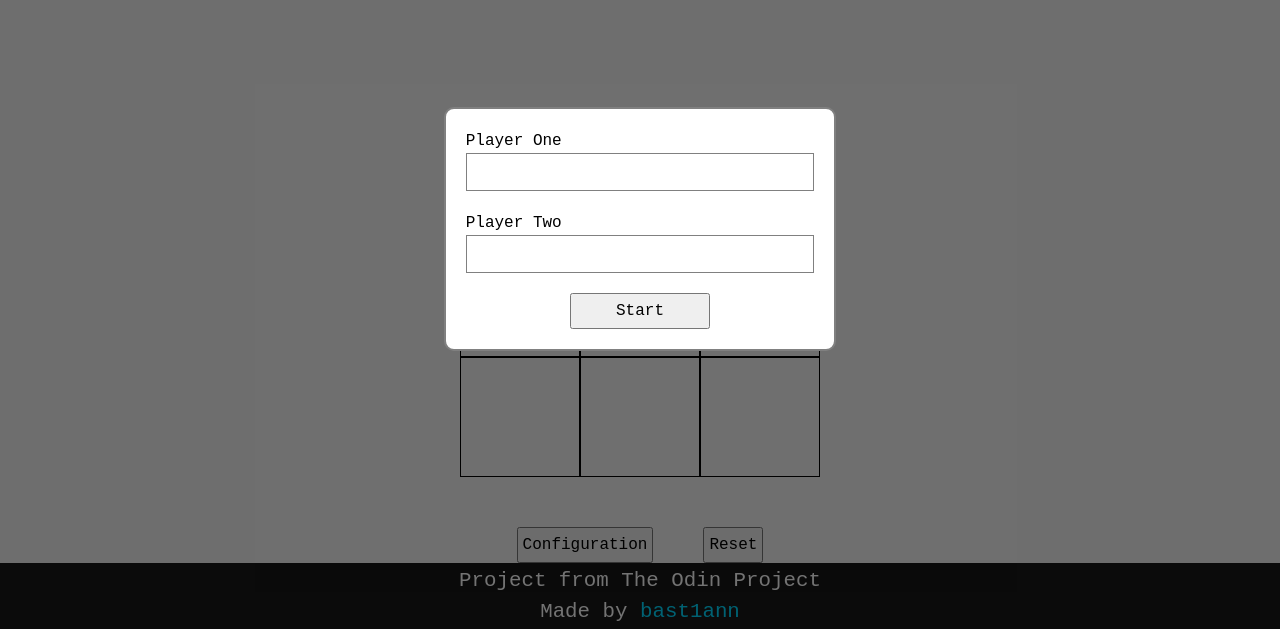
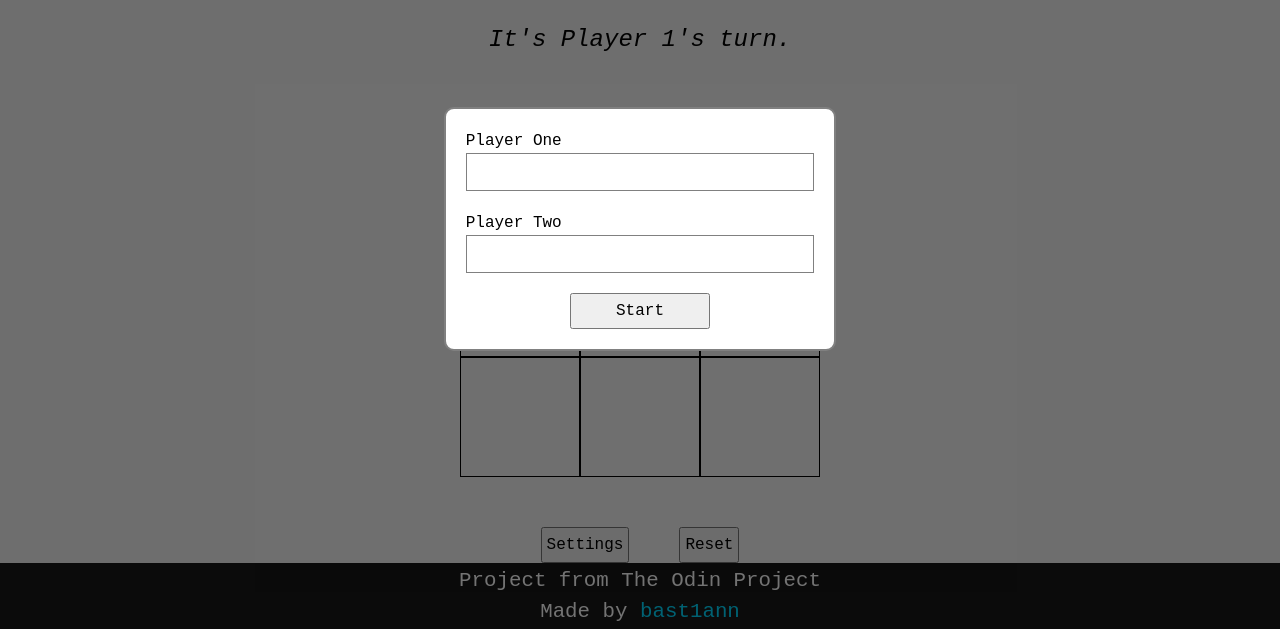
Before and after one commit to bast1ann/tic-tac-toe, a plain HTML site: page index.html in a window 1280 px wide. Shown: the part 171-800 px from the top of the page. Drawn offline with Linux system fonts and the light colour scheme.

Commit message:
Fix bug Message wasn't showing when not inserting names at the beginning of the game.

```diff
--- a/index.html
+++ b/index.html
@@ -35,7 +35,7 @@
       <div class="cell" data-row="2" data-col="2"></div>
     </div>
     <div class="buttons">
-      <button id="config-button">Configuration</button>
+      <button id="config-button">Settings</button>
       <button id="reset-button">Reset</button>
     </div>
   </div>
--- a/script.js
+++ b/script.js
@@ -168,6 +168,7 @@ const gameUI = (function () {
   const configButton = document.getElementById("config-button");
   const resetButton = document.getElementById("reset-button");
 
+  message.textContent = game.getMessage();
   configMenu.showModal();
 
   cell.forEach((el) => el.addEventListener("click", () => {
```
